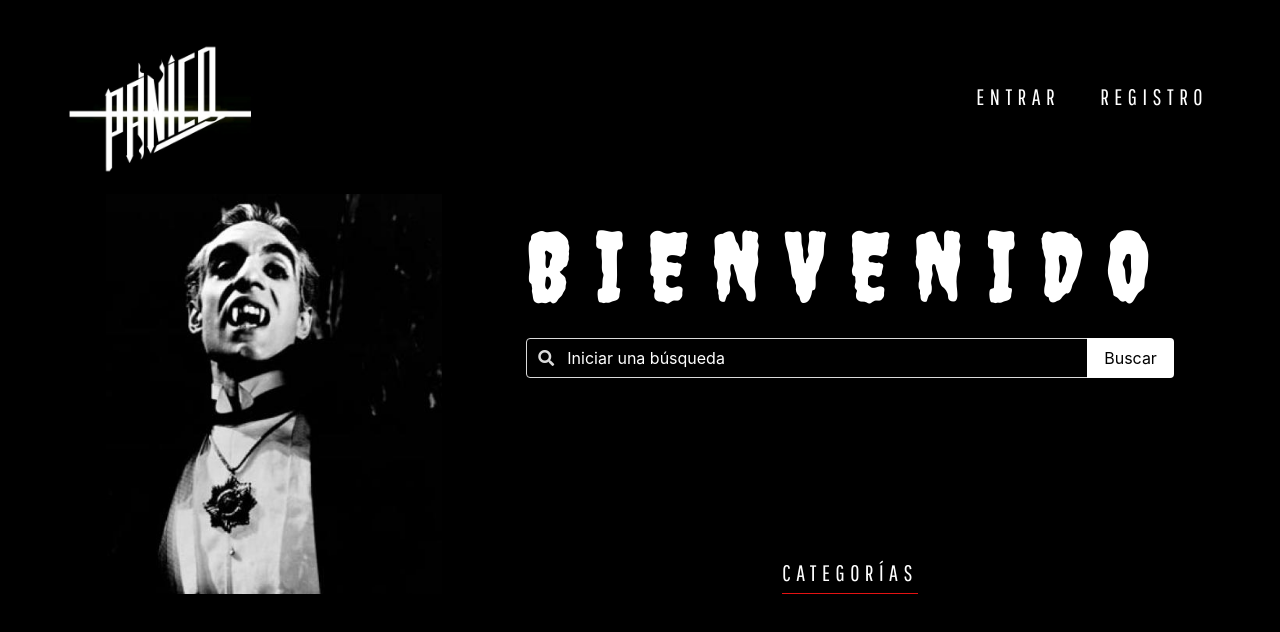
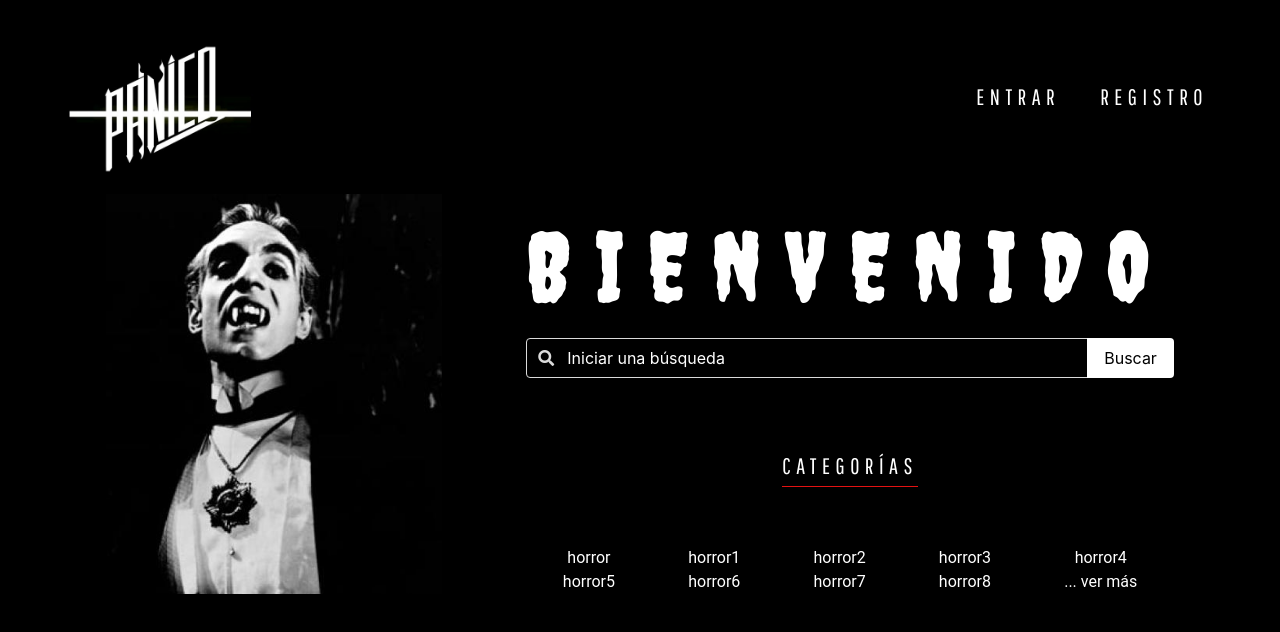
Before and after one commit to iohannc/fase3-equipo4, a React (Create React App) app: page / in a window 1280 px wide. Shown: the top 632 px of the page. Built offline with nearby package versions, Linux system fonts and the light colour scheme.

Commit message:
Agredado el componente Categories en Banner, Categories recibe un array por el momento

```diff
--- a/src/components/Banner/index.js
+++ b/src/components/Banner/index.js
@@ -5,11 +5,12 @@ import SearchForm from "../SearchForm";
 import {
   Wrapper,
   BannerImage,
-  RightSideBanner,
-  Categories,
+  RightSideBanner
+  //Categories,
 } from "./Banner.styles";
 import vampiro from "../../assets/images/vampiro.jpg";
 import CatTitle from "../Title"
+import Categories from "../Categories";
 
 const Banner = () => {
   return (
@@ -21,7 +22,7 @@ const Banner = () => {
         <h1>BIENVENIDO</h1>
         <SearchForm />
         <CatTitle name = "CATEGORÍAS"/>
-        <Categories />
+        <Categories data={["horror", "horror1", "horror2", "horror3", "horror4", "horror5", "horror6", "horror7","horror8", "horror9", "horror0"]} />
       </RightSideBanner>
     </Wrapper>
   );
```
